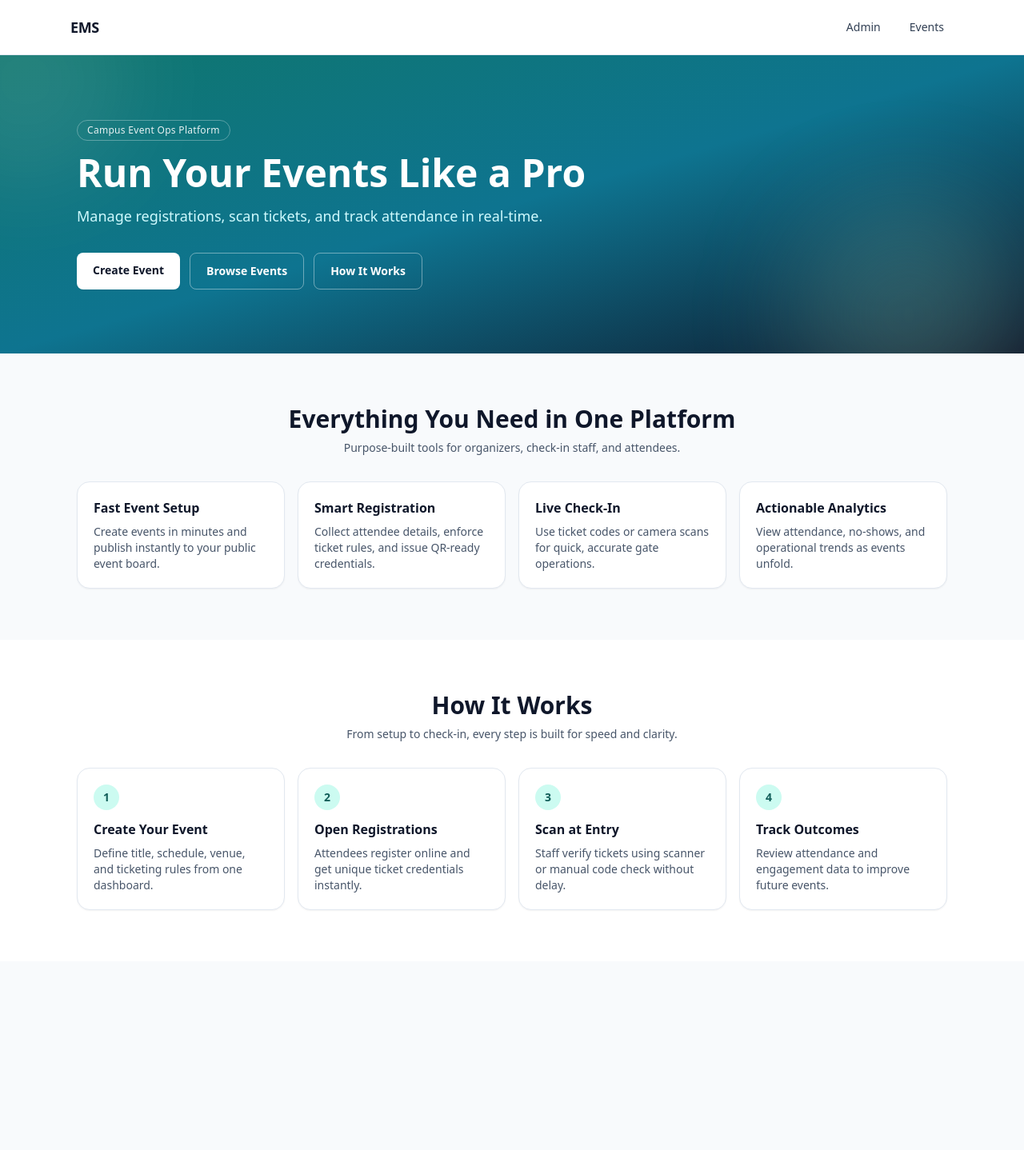
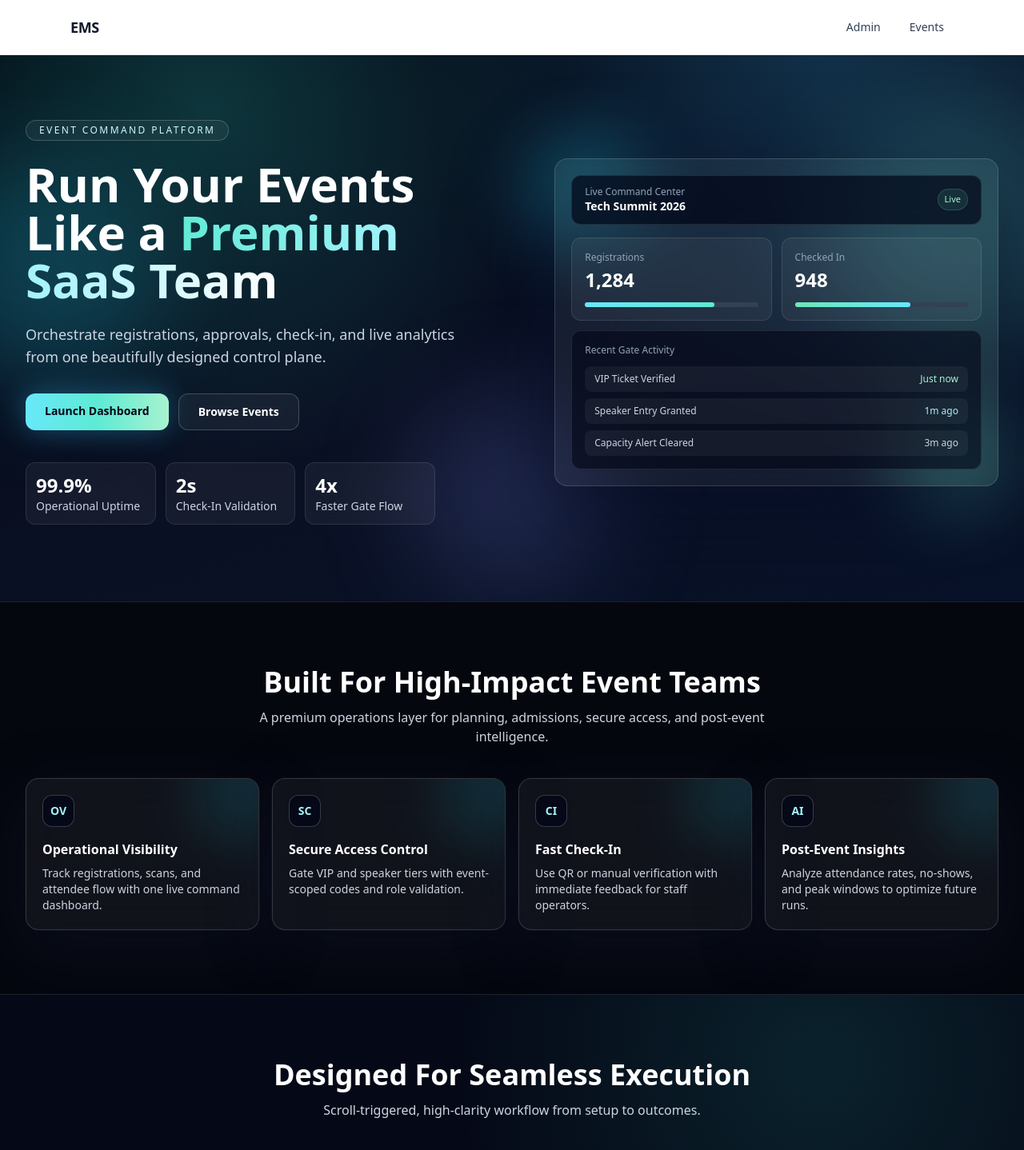
Before and after one commit to ahmedhany102/Event-Mangamenet-System, a React (Vite) app in the folder ems/: page / in a window 1280 px wide. Shown: the top 1438 px of the page at 80% size. Before the commit the page ends 1202 px from the top, so only its background shows below. Built offline with nearby package versions, Linux system fonts and the light colour scheme; no server answers.

Commit message:
Enhancing UI

```diff
--- a/ems/src/components/landing/FeatureCard.tsx
+++ b/ems/src/components/landing/FeatureCard.tsx
@@ -1,23 +1,31 @@
 import { motion } from 'framer-motion'
+import type { ReactNode } from 'react'
 
 type Props = {
   title: string
   description: string
+  icon: ReactNode
   delay?: number
 }
 
-export default function FeatureCard({ title, description, delay = 0 }: Props) {
+export default function FeatureCard({ title, description, icon, delay = 0 }: Props) {
   return (
     <motion.article
       initial={{ opacity: 0, y: 20 }}
       whileInView={{ opacity: 1, y: 0 }}
       viewport={{ once: true, amount: 0.35 }}
       transition={{ duration: 0.45, delay }}
-      whileHover={{ y: -4, scale: 1.01 }}
-      className="rounded-2xl border border-slate-200 bg-white p-5 shadow-sm"
+      whileHover={{ y: -6, scale: 1.01 }}
+      className="group relative overflow-hidden rounded-2xl border border-white/15 bg-white/5 p-5 shadow-[0_0_0_1px_rgba(255,255,255,0.02),0_24px_80px_rgba(15,23,42,0.45)] backdrop-blur-xl"
     >
-      <h3 className="text-base font-semibold text-slate-900">{title}</h3>
-      <p className="mt-2 text-sm text-slate-600">{description}</p>
+      <div className="pointer-events-none absolute -right-10 -top-10 h-28 w-28 rounded-full bg-cyan-400/20 blur-2xl transition-opacity duration-300 group-hover:opacity-90" />
+      <div className="relative z-10">
+        <div className="mb-4 inline-flex h-10 w-10 items-center justify-center rounded-xl border border-white/20 bg-slate-950/70 text-cyan-200">
+          {icon}
+        </div>
+        <h3 className="text-base font-semibold text-white">{title}</h3>
+        <p className="mt-2 text-sm text-slate-300">{description}</p>
+      </div>
     </motion.article>
   )
 }
--- a/ems/src/components/landing/HowItWorksStep.tsx
+++ b/ems/src/components/landing/HowItWorksStep.tsx
@@ -14,13 +14,14 @@ export default function HowItWorksStep({ step, title, description, delay = 0 }:
       whileInView={{ opacity: 1, y: 0 }}
       viewport={{ once: true, amount: 0.35 }}
       transition={{ duration: 0.45, delay }}
-      className="rounded-2xl border border-slate-200 bg-white p-5 shadow-sm"
+      whileHover={{ y: -4 }}
+      className="rounded-2xl border border-white/15 bg-white/5 p-5 backdrop-blur-xl"
     >
-      <div className="mb-3 inline-flex h-8 w-8 items-center justify-center rounded-full bg-teal-100 text-sm font-semibold text-teal-800">
+      <div className="mb-3 inline-flex h-8 w-8 items-center justify-center rounded-full border border-cyan-200/20 bg-cyan-400/10 text-sm font-semibold text-cyan-200">
         {step}
       </div>
-      <h3 className="text-base font-semibold text-slate-900">{title}</h3>
-      <p className="mt-2 text-sm text-slate-600">{description}</p>
+      <h3 className="text-base font-semibold text-white">{title}</h3>
+      <p className="mt-2 text-sm text-slate-300">{description}</p>
     </motion.article>
   )
 }
--- a/ems/src/pages/LandingPage.tsx
+++ b/ems/src/pages/LandingPage.tsx
@@ -3,114 +3,267 @@ import { motion } from 'framer-motion'
 import FeatureCard from '../components/landing/FeatureCard'
 import HowItWorksStep from '../components/landing/HowItWorksStep'
 
+const parentStagger = {
+  hidden: { opacity: 0 },
+  visible: {
+    opacity: 1,
+    transition: {
+      staggerChildren: 0.1,
+    },
+  },
+}
+
+const childFadeUp = {
+  hidden: { opacity: 0, y: 18 },
+  visible: { opacity: 1, y: 0 },
+}
+
 export default function LandingPage() {
   return (
-    <div className="min-h-screen scroll-smooth bg-slate-50 text-slate-900">
-      <section className="relative overflow-hidden bg-gradient-to-br from-teal-700 via-cyan-700 to-slate-900 text-white">
-        <div className="absolute -left-24 -top-24 h-64 w-64 rounded-full bg-white/10 blur-3xl" />
-        <div className="absolute -bottom-24 right-0 h-72 w-72 rounded-full bg-emerald-200/20 blur-3xl" />
-        <div className="mx-auto max-w-6xl px-4 py-20 sm:px-6 lg:px-8">
+    <div className="min-h-screen scroll-smooth bg-[#05070f] text-slate-100">
+      <section className="relative isolate overflow-hidden border-b border-white/10">
+        <div className="absolute inset-0 bg-[radial-gradient(circle_at_20%_10%,rgba(45,212,191,0.22),transparent_38%),radial-gradient(circle_at_80%_0%,rgba(56,189,248,0.2),transparent_40%),linear-gradient(160deg,#030712_0%,#0a1023_55%,#081228_100%)]" />
+        <div className="absolute -left-24 top-32 h-72 w-72 rounded-full bg-cyan-400/20 blur-3xl" />
+        <div className="absolute -right-20 top-16 h-80 w-80 rounded-full bg-teal-300/20 blur-3xl" />
+        <div className="absolute bottom-4 left-1/2 h-60 w-60 -translate-x-1/2 rounded-full bg-indigo-400/20 blur-3xl" />
+
+        <div className="relative mx-auto grid max-w-7xl gap-12 px-4 pb-24 pt-20 sm:px-6 lg:grid-cols-[1.05fr_0.95fr] lg:items-center lg:px-8">
           <motion.div
-            initial={{ opacity: 0, y: 20 }}
-            animate={{ opacity: 1, y: 0 }}
-            transition={{ duration: 0.5 }}
-            className="max-w-2xl"
+            variants={parentStagger}
+            initial="hidden"
+            animate="visible"
+            className="max-w-xl"
           >
-            <p className="mb-4 inline-flex rounded-full border border-white/30 px-3 py-1 text-xs tracking-wide text-white/90">
-              Campus Event Ops Platform
-            </p>
-            <h1 className="text-4xl font-bold leading-tight sm:text-5xl">Run Your Events Like a Pro</h1>
-            <p className="mt-4 text-base text-cyan-100 sm:text-lg">
-              Manage registrations, scan tickets, and track attendance in real-time.
-            </p>
-            <div className="mt-8 flex flex-wrap gap-3">
+            <motion.p
+              variants={childFadeUp}
+              className="inline-flex items-center gap-2 rounded-full border border-white/20 bg-white/5 px-4 py-1 text-xs font-medium uppercase tracking-[0.2em] text-cyan-100 backdrop-blur"
+            >
+              Event Command Platform
+            </motion.p>
+            <motion.h1 variants={childFadeUp} className="mt-6 text-4xl font-semibold leading-tight text-white sm:text-5xl lg:text-6xl">
+              Run Your Events Like a
+              <span className="bg-gradient-to-r from-teal-300 via-cyan-200 to-white bg-clip-text text-transparent"> Premium SaaS Team</span>
+            </motion.h1>
+            <motion.p variants={childFadeUp} className="mt-6 text-base leading-relaxed text-slate-300 sm:text-lg">
+              Orchestrate registrations, approvals, check-in, and live analytics from one beautifully designed control plane.
+            </motion.p>
+
+            <motion.div variants={childFadeUp} className="mt-8 flex flex-wrap gap-3">
               <Link
                 to="/admin"
-                className="rounded-lg bg-white px-5 py-3 text-sm font-semibold text-slate-900 shadow-sm transition hover:bg-slate-100"
+                className="rounded-xl bg-gradient-to-r from-cyan-300 via-teal-300 to-emerald-200 px-6 py-3 text-sm font-semibold text-slate-950 shadow-[0_0_35px_rgba(56,189,248,0.35)] transition hover:-translate-y-0.5"
               >
-                Create Event
+                Launch Dashboard
               </Link>
               <Link
                 to="/events"
-                className="rounded-lg border border-white/40 px-5 py-3 text-sm font-semibold text-white transition hover:bg-white/10"
+                className="rounded-xl border border-white/20 bg-white/5 px-6 py-3 text-sm font-semibold text-white backdrop-blur transition hover:bg-white/10"
               >
                 Browse Events
               </Link>
-              <a
-                href="#how-it-works"
-                className="rounded-lg border border-white/40 px-5 py-3 text-sm font-semibold text-white transition hover:bg-white/10"
-              >
-                How It Works
-              </a>
+            </motion.div>
+
+            <motion.div variants={childFadeUp} className="mt-10 grid max-w-lg grid-cols-3 gap-3 text-xs text-slate-300 sm:text-sm">
+              <div className="rounded-xl border border-white/10 bg-white/5 px-3 py-3 backdrop-blur">
+                <p className="text-2xl font-semibold text-white">99.9%</p>
+                <p>Operational Uptime</p>
+              </div>
+              <div className="rounded-xl border border-white/10 bg-white/5 px-3 py-3 backdrop-blur">
+                <p className="text-2xl font-semibold text-white">2s</p>
+                <p>Check-In Validation</p>
+              </div>
+              <div className="rounded-xl border border-white/10 bg-white/5 px-3 py-3 backdrop-blur">
+                <p className="text-2xl font-semibold text-white">4x</p>
+                <p>Faster Gate Flow</p>
+              </div>
+            </motion.div>
+          </motion.div>
+
+          <motion.div
+            initial={{ opacity: 0, x: 24, y: 18 }}
+            animate={{ opacity: 1, x: 0, y: 0 }}
+            transition={{ duration: 0.55, delay: 0.1 }}
+            className="relative"
+          >
+            <div className="absolute -left-8 -top-8 h-36 w-36 rounded-full bg-cyan-400/30 blur-2xl" />
+            <div className="absolute -bottom-8 -right-4 h-36 w-36 rounded-full bg-teal-300/30 blur-2xl" />
+            <div className="relative rounded-2xl border border-white/15 bg-white/5 p-4 shadow-[0_35px_120px_rgba(8,15,40,0.8)] backdrop-blur-2xl sm:p-5">
+              <div className="mb-4 flex items-center justify-between rounded-xl border border-white/10 bg-slate-950/70 px-4 py-3">
+                <div>
+                  <p className="text-xs text-slate-400">Live Command Center</p>
+                  <p className="text-sm font-semibold text-white">Tech Summit 2026</p>
+                </div>
+                <span className="rounded-full border border-emerald-300/20 bg-emerald-300/10 px-2 py-1 text-[11px] font-medium text-emerald-200">
+                  Live
+                </span>
+              </div>
+
+              <div className="grid gap-3 sm:grid-cols-2">
+                <div className="rounded-xl border border-white/10 bg-white/5 p-4">
+                  <p className="text-xs text-slate-400">Registrations</p>
+                  <p className="mt-1 text-2xl font-semibold text-white">1,284</p>
+                  <div className="mt-3 h-1.5 rounded-full bg-slate-700">
+                    <div className="h-1.5 w-3/4 rounded-full bg-gradient-to-r from-cyan-300 to-teal-300" />
+                  </div>
+                </div>
+                <div className="rounded-xl border border-white/10 bg-white/5 p-4">
+                  <p className="text-xs text-slate-400">Checked In</p>
+                  <p className="mt-1 text-2xl font-semibold text-white">948</p>
+                  <div className="mt-3 h-1.5 rounded-full bg-slate-700">
+                    <div className="h-1.5 w-2/3 rounded-full bg-gradient-to-r from-emerald-300 to-cyan-300" />
+                  </div>
+                </div>
+              </div>
+
+              <div className="mt-3 rounded-xl border border-white/10 bg-slate-950/60 p-4">
+                <p className="text-xs text-slate-400">Recent Gate Activity</p>
+                <div className="mt-3 space-y-2 text-xs text-slate-300">
+                  <div className="flex items-center justify-between rounded-lg bg-white/5 px-3 py-2">
+                    <span>VIP Ticket Verified</span>
+                    <span className="text-emerald-200">Just now</span>
+                  </div>
+                  <div className="flex items-center justify-between rounded-lg bg-white/5 px-3 py-2">
+                    <span>Speaker Entry Granted</span>
+                    <span className="text-cyan-200">1m ago</span>
+                  </div>
+                  <div className="flex items-center justify-between rounded-lg bg-white/5 px-3 py-2">
+                    <span>Capacity Alert Cleared</span>
+                    <span className="text-slate-300">3m ago</span>
+                  </div>
+                </div>
+              </div>
             </div>
           </motion.div>
         </div>
       </section>
 
-      <section className="mx-auto max-w-6xl px-4 py-16 sm:px-6 lg:px-8">
-        <div className="mb-8 text-center">
-          <h2 className="text-2xl font-bold sm:text-3xl">Everything You Need in One Platform</h2>
-          <p className="mt-2 text-sm text-slate-600">
-            Purpose-built tools for organizers, check-in staff, and attendees.
+      <motion.section
+        initial={{ opacity: 0, y: 20 }}
+        whileInView={{ opacity: 1, y: 0 }}
+        viewport={{ once: true, amount: 0.25 }}
+        transition={{ duration: 0.5 }}
+        className="relative mx-auto max-w-7xl px-4 py-20 sm:px-6 lg:px-8"
+      >
+        <div className="absolute inset-x-0 top-1/2 -z-10 mx-auto h-40 max-w-4xl -translate-y-1/2 rounded-full bg-cyan-500/10 blur-3xl" />
+        <div className="mb-10 text-center">
+          <h2 className="text-3xl font-semibold text-white sm:text-4xl">Built For High-Impact Event Teams</h2>
+          <p className="mx-auto mt-3 max-w-2xl text-sm text-slate-300 sm:text-base">
+            A premium operations layer for planning, admissions, secure access, and post-event intelligence.
           </p>
         </div>
-        <div className="grid gap-4 md:grid-cols-2 lg:grid-cols-4">
+
+        <motion.div
+          variants={parentStagger}
+          initial="hidden"
+          whileInView="visible"
+          viewport={{ once: true, amount: 0.2 }}
+          className="grid gap-4 sm:grid-cols-2 xl:grid-cols-4"
+        >
           <FeatureCard
-            title="Fast Event Setup"
-            description="Create events in minutes and publish instantly to your public event board."
+            title="Operational Visibility"
+            description="Track registrations, scans, and attendee flow with one live command dashboard."
+            icon={<span className="text-sm font-semibold">OV</span>}
             delay={0.05}
           />
           <FeatureCard
-            title="Smart Registration"
-            description="Collect attendee details, enforce ticket rules, and issue QR-ready credentials."
+            title="Secure Access Control"
+            description="Gate VIP and speaker tiers with event-scoped codes and role validation."
+            icon={<span className="text-sm font-semibold">SC</span>}
             delay={0.1}
           />
           <FeatureCard
-            title="Live Check-In"
-            description="Use ticket codes or camera scans for quick, accurate gate operations."
+            title="Fast Check-In"
+            description="Use QR or manual verification with immediate feedback for staff operators."
+            icon={<span className="text-sm font-semibold">CI</span>}
             delay={0.15}
           />
           <FeatureCard
-            title="Actionable Analytics"
-            description="View attendance, no-shows, and operational trends as events unfold."
+            title="Post-Event Insights"
+            description="Analyze attendance rates, no-shows, and peak windows to optimize future runs."
+            icon={<span className="text-sm font-semibold">AI</span>}
             delay={0.2}
           />
-        </div>
-      </section>
+        </motion.div>
+      </motion.section>
 
-      <section id="how-it-works" className="bg-white">
-        <div className="mx-auto max-w-6xl px-4 py-16 sm:px-6 lg:px-8">
-          <div className="mb-8 text-center">
-            <h2 className="text-2xl font-bold sm:text-3xl">How It Works</h2>
-            <p className="mt-2 text-sm text-slate-600">From setup to check-in, every step is built for speed and clarity.</p>
+      <section id="how-it-works" className="relative border-y border-white/10 bg-[#050917]">
+        <div className="absolute inset-0 bg-[radial-gradient(circle_at_80%_20%,rgba(45,212,191,0.12),transparent_42%)]" />
+        <div className="relative mx-auto max-w-7xl px-4 py-20 sm:px-6 lg:px-8">
+          <div className="mb-10 text-center">
+            <h2 className="text-3xl font-semibold text-white sm:text-4xl">Designed For Seamless Execution</h2>
+            <p className="mt-3 text-sm text-slate-300 sm:text-base">Scroll-triggered, high-clarity workflow from setup to outcomes.</p>
           </div>
 
-          <div className="grid gap-4 md:grid-cols-2 lg:grid-cols-4">
+          <motion.div
+            variants={parentStagger}
+            initial="hidden"
+            whileInView="visible"
+            viewport={{ once: true, amount: 0.2 }}
+            className="grid gap-4 md:grid-cols-2 xl:grid-cols-4"
+          >
             <HowItWorksStep
               step={1}
-              title="Create Your Event"
-              description="Define title, schedule, venue, and ticketing rules from one dashboard."
+              title="Configure"
+              description="Publish event pages with schedule, capacity, and secure access rules."
               delay={0.05}
             />
             <HowItWorksStep
               step={2}
-              title="Open Registrations"
-              description="Attendees register online and get unique ticket credentials instantly."
+              title="Register"
+              description="Collect attendee data and issue unique ticket credentials instantly."
               delay={0.1}
             />
             <HowItWorksStep
               step={3}
-              title="Scan at Entry"
-              description="Staff verify tickets using scanner or manual code check without delay."
+              title="Admit"
+              description="Verify arrivals with QR scan or manual checks at speed."
               delay={0.15}
             />
             <HowItWorksStep
               step={4}
-              title="Track Outcomes"
-              description="Review attendance and engagement data to improve future events."
+              title="Optimize"
+              description="Export analytics and refine staffing, timing, and planning decisions."
               delay={0.2}
             />
-          </div>
+          </motion.div>
+        </div>
+      </section>
+
+      <section className="relative overflow-hidden">
+        <div className="absolute inset-0 bg-[radial-gradient(circle_at_50%_30%,rgba(56,189,248,0.18),transparent_45%),linear-gradient(180deg,#04060d_0%,#060d1a_100%)]" />
+        <div className="relative mx-auto max-w-5xl px-4 py-24 text-center sm:px-6 lg:px-8">
+          <motion.h3
+            initial={{ opacity: 0, y: 20 }}
+            whileInView={{ opacity: 1, y: 0 }}
+            viewport={{ once: true, amount: 0.4 }}
+            transition={{ duration: 0.5 }}
+            className="text-3xl font-semibold text-white sm:text-5xl"
+          >
+            Ship Better Events With A Command-Grade Experience
+          </motion.h3>
+          <motion.p
+            initial={{ opacity: 0, y: 20 }}
+            whileInView={{ opacity: 1, y: 0 }}
+            viewport={{ once: true, amount: 0.4 }}
+            transition={{ duration: 0.5, delay: 0.08 }}
+            className="mx-auto mt-4 max-w-2xl text-sm text-slate-300 sm:text-base"
+          >
+            Power your next launch, summit, or campus event with polished operations from day one.
+          </motion.p>
+          <motion.div
+            initial={{ opacity: 0, y: 20 }}
+            whileInView={{ opacity: 1, y: 0 }}
+            viewport={{ once: true, amount: 0.4 }}
+            transition={{ duration: 0.5, delay: 0.16 }}
+            className="mt-8"
+          >
+            <Link
+              to="/admin"
+              className="inline-flex rounded-xl bg-gradient-to-r from-cyan-300 via-teal-300 to-emerald-200 px-8 py-3 text-sm font-semibold text-slate-950 shadow-[0_0_45px_rgba(45,212,191,0.42)] transition hover:-translate-y-0.5"
+            >
+              Start Managing Now
+            </Link>
+          </motion.div>
         </div>
       </section>
     </div>
```
